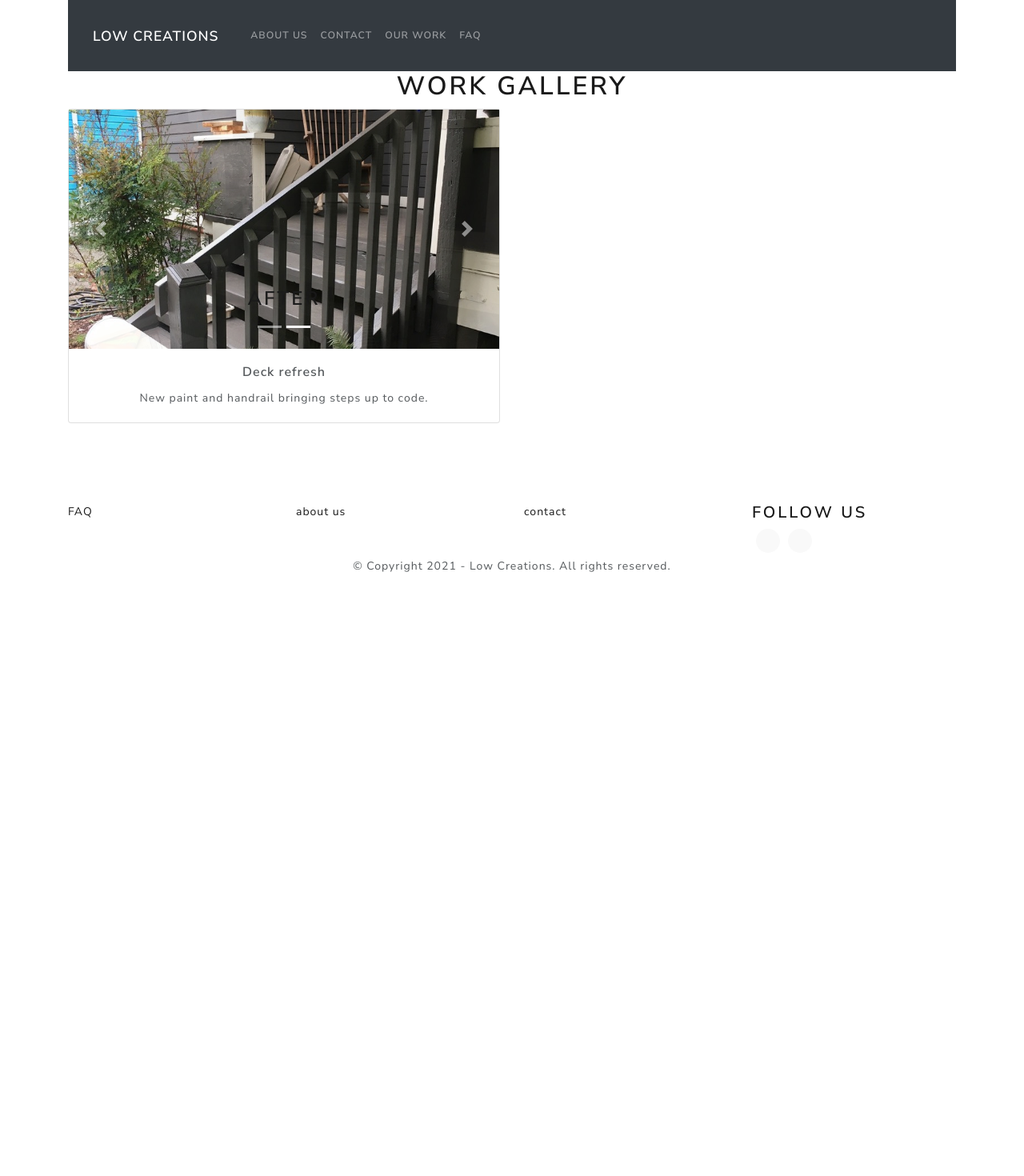
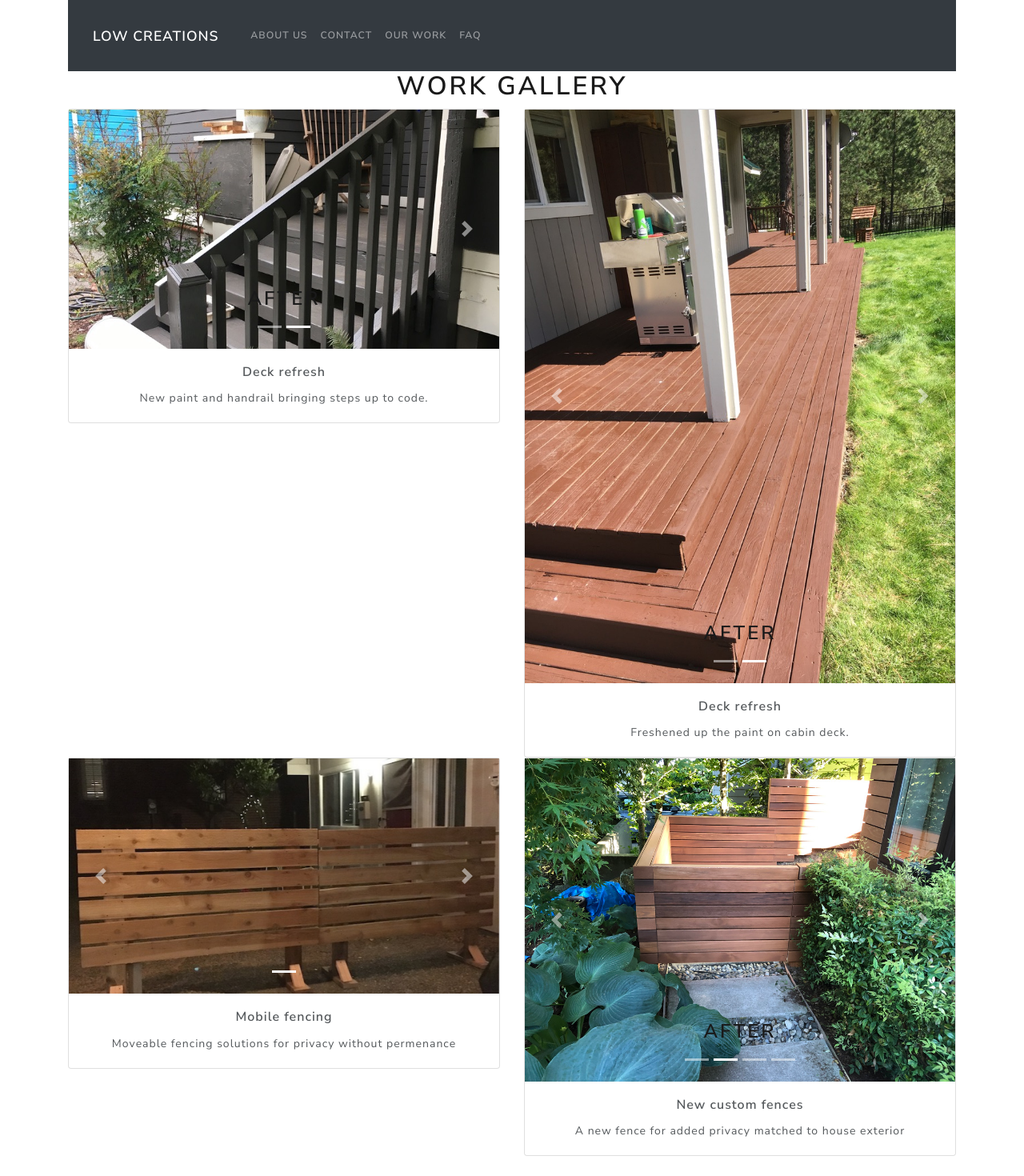
Before and after one commit to PeteLow-13/LowCreations, a React (Create React App) app: page /work in a window 1280 px wide. Shown: the top 1470 px of the page at 80% size. Before the commit the page ends 800 px from the top, so only its background shows below. Built offline with nearby package versions, Linux system fonts and the light colour scheme.

Commit message:
added new carousels to work screen

```diff
--- a/src/Screens/WorkGalleryScreen.js
+++ b/src/Screens/WorkGalleryScreen.js
@@ -1,8 +1,9 @@
 import React from 'react';
-
-
+import { Row, Col } from 'react-bootstrap';
+import CabinDeckCarousel from '../Components/CabinDeckCarousel';
+import ClearCedarFenceCarousel from '../Components/ClearCedarFenceCarousel';
 import ColeCarousel from '../Components/ColeCarousel';
-import { Row, Col } from 'react-bootstrap';
+import MobileFencing from '../Components/MobileFencing';
 
 
 
@@ -12,8 +13,18 @@ const WorkGalleryScreen = () => {
       <h1>Work Gallery</h1>
       <Row>
         <Col sm={12} md={12} lg={6} xl={6}>
-
-      <ColeCarousel />
+          <ColeCarousel />
+        </Col>
+        <Col sm={12} md={12} lg={6} xl={6}>
+          <CabinDeckCarousel />
+        </Col>
+      </Row>
+      <Row>
+      <Col sm={12} md={12} lg={6} xl={6}>
+        <MobileFencing />
+      </Col>
+      <Col sm={12} md={12} lg={6} xl={6}>
+        <ClearCedarFenceCarousel />
       </Col>
       </Row>
     </>
```
